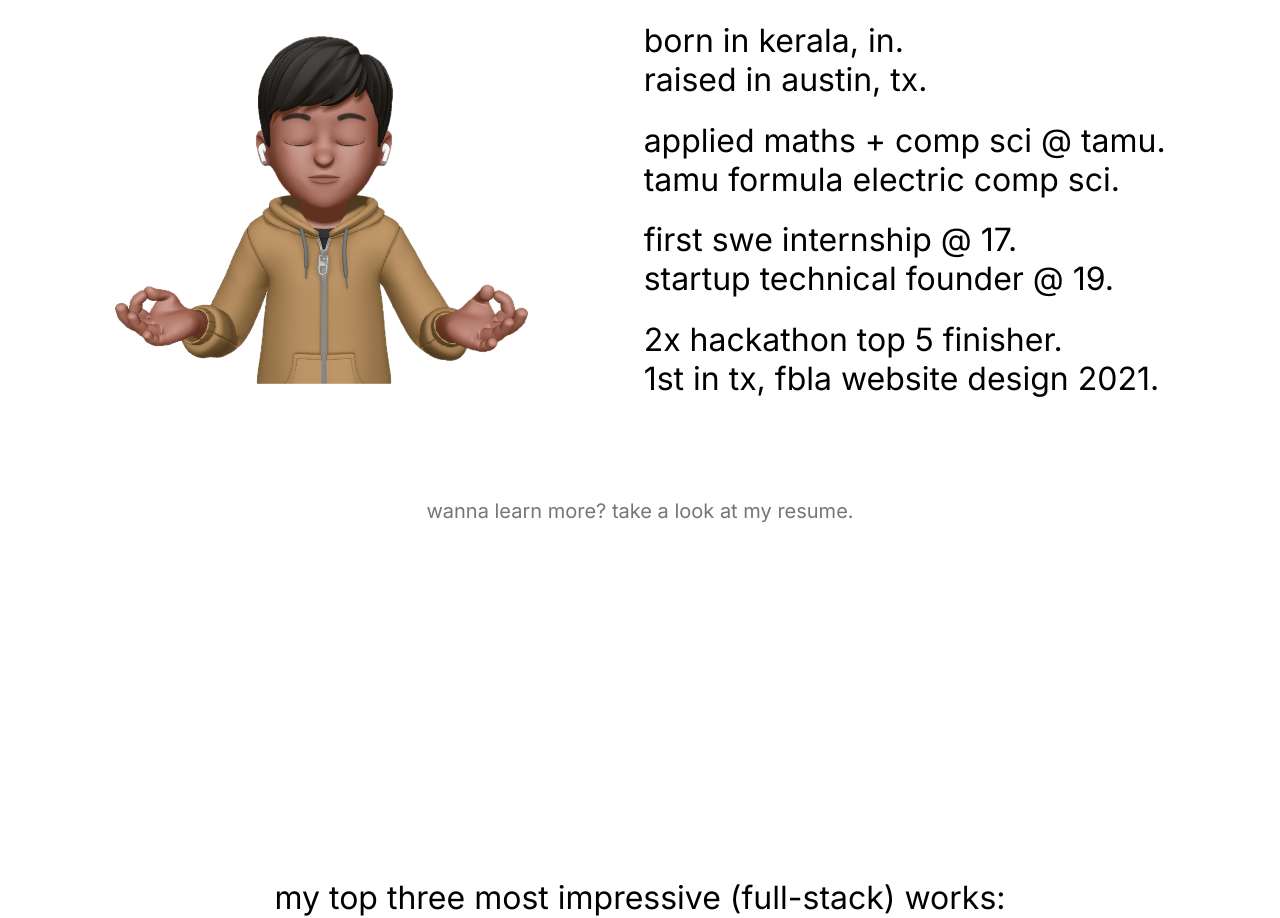
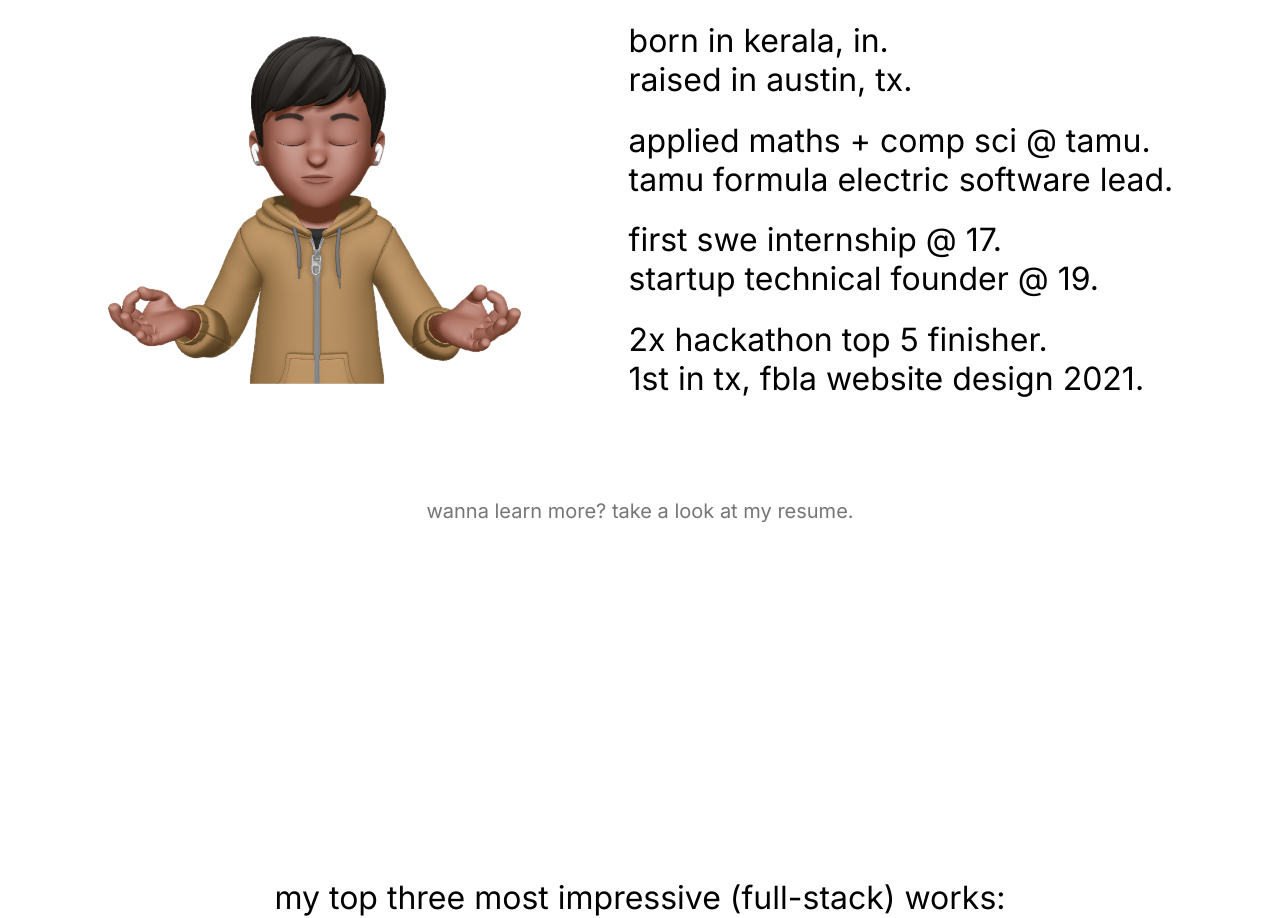
Before and after one commit to aathul-raj/personal-site, a Next.js app: page / in a window 1280 px wide. Shown: the part 1120-2038 px from the top of the page. Built offline with nearby package versions, Linux system fonts and the light colour scheme.

Commit message:
formula e about change

```diff
--- a/app/page.js
+++ b/app/page.js
@@ -160,7 +160,7 @@ export default function Home() {
 
             <h1>
             applied maths + comp sci @ tamu.<br/>
-            tamu formula electric comp sci.
+            tamu formula electric software lead.
             </h1>
 
             <h1>
```
